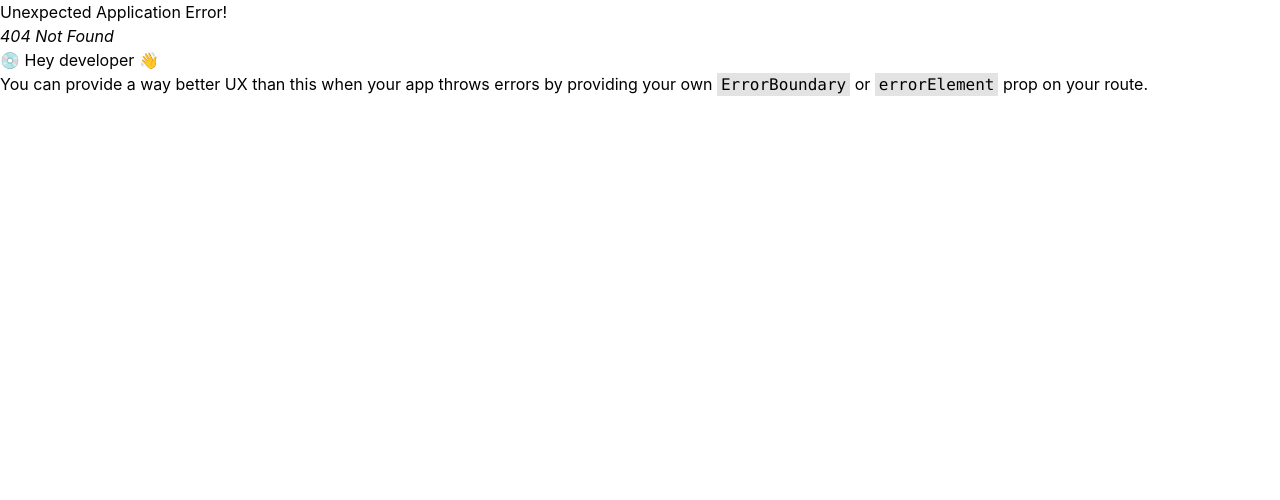
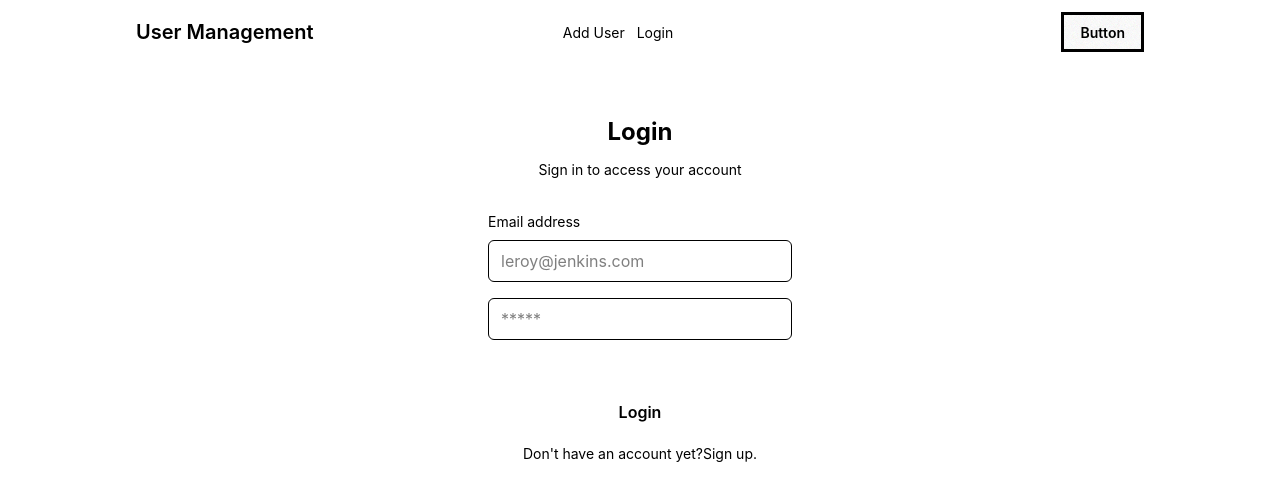
Before and after one commit to faisalchowdhury/user-management-client, a React (Vite) app: page /login in a window 1280 px wide. Before the commit this address had no page. Shown: the top 500 px of the page. Built offline with nearby package versions, Linux system fonts and the light colour scheme; no server answers.

Commit message:
Delete user Feature added

```diff
--- a/package.json
+++ b/package.json
@@ -16,7 +16,8 @@
     "react": "^19.1.0",
     "react-dom": "^19.1.0",
     "react-icons": "^5.5.0",
-    "react-router": "^7.6.0"
+    "react-router": "^7.6.0",
+    "sweetalert2": "^11.21.1"
   },
   "devDependencies": {
     "@eslint/js": "^9.25.0",
--- a/src/Component/Header.jsx
+++ b/src/Component/Header.jsx
@@ -1,6 +1,10 @@
 import React, { useContext } from "react";
+import { Link } from "react-router";
+import { AuthContext } from "../Context/AuthContext";
 
 const Header = () => {
+  const { user } = useContext(AuthContext);
+
   return (
     <div>
       <div className="navbar bg-base-100 ">
@@ -25,26 +29,30 @@ const Header = () => {
             <ul
               tabIndex={0}
               className="menu menu-sm dropdown-content bg-base-100 rounded-box z-1 mt-3 w-52 p-2 shadow">
-              <li>
-                <a>Add User</a>
-              </li>
+              <Link to={"/add-user"}>
+                <li>Add User</li>
+              </Link>
 
-              <li>
-                <a>Item 3</a>
-              </li>
+              <Link to={"/login"}>
+                <li>Login</li>
+              </Link>
             </ul>
           </div>
-          <a className="font-semibold text-xl">User Management</a>
+          <Link to={"/"} className="font-semibold text-xl">
+            User Management
+          </Link>
         </div>
         <div className="navbar-center hidden lg:flex">
-          <ul className="menu menu-horizontal px-1">
-            <li>
-              <a>Add User</a>
-            </li>
+          <ul className="menu menu-horizontal px-1 space-x-3">
+            <Link to={"/add-user"}>
+              <li>Add User</li>
+            </Link>
 
-            <li>
-              <a>Item 3</a>
-            </li>
+            <Link to={"/login"}>
+              <li>Login</li>
+            </Link>
+
+            <li className="bg-amber-500">{user ? user.email : null}</li>
           </ul>
         </div>
         <div className="navbar-end">
--- /dev/null
+++ b/src/Component/Login.jsx
@@ -0,0 +1,77 @@
+import React, { useContext } from "react";
+import { Link } from "react-router";
+import { AuthContext } from "../Context/AuthContext";
+
+const Login = () => {
+  const { userLogin } = useContext(AuthContext);
+  const handleUserLogin = (e) => {
+    e.preventDefault();
+    const form = e.target;
+    const formData = new FormData(form);
+    const { email, password } = Object.fromEntries(formData.entries());
+    console.log(email, password);
+
+    userLogin(email, password);
+  };
+  return (
+    <div>
+      <div className="flex flex-col max-w-sm mx-auto p-6 rounded-md sm:p-10 dark:bg-gray-50 dark:text-gray-800">
+        <div className="mb-8 text-center">
+          <h1 className="my-3 text-2xl font-bold">Login</h1>
+          <p className="text-sm dark:text-gray-600">
+            Sign in to access your account
+          </p>
+        </div>
+        <form
+          onSubmit={handleUserLogin}
+          noValidate=""
+          action=""
+          className="space-y-12">
+          <div className="space-y-4">
+            <div>
+              <label htmlFor="email" className="block mb-2 text-sm">
+                Email address
+              </label>
+              <input
+                type="text"
+                name="email"
+                id="email"
+                placeholder="leroy@jenkins.com"
+                className="w-full px-3 py-2 border rounded-md dark:border-gray-300 dark:bg-gray-50 dark:text-gray-800"
+              />
+            </div>
+            <div>
+              <input
+                type="password"
+                name="password"
+                id="password"
+                placeholder="*****"
+                className="w-full px-3 py-2 border rounded-md dark:border-gray-300 dark:bg-gray-50 dark:text-gray-800"
+              />
+            </div>
+          </div>
+          <div className="space-y-2">
+            <div>
+              <button
+                type="submit"
+                className="w-full px-8 py-3 font-semibold rounded-md dark:bg-violet-600 dark:text-gray-50">
+                Login
+              </button>
+            </div>
+            <p className="px-6 text-sm text-center dark:text-gray-600">
+              Don't have an account yet?
+              <Link
+                to={"/add-user"}
+                className="hover:underline dark:text-violet-600">
+                Sign up
+              </Link>
+              .
+            </p>
+          </div>
+        </form>
+      </div>
+    </div>
+  );
+};
+
+export default Login;
--- a/src/Component/UserList.jsx
+++ b/src/Component/UserList.jsx
@@ -1,11 +1,55 @@
-import React from "react";
+import React, { useContext, useState } from "react";
 import { FaEdit } from "react-icons/fa";
 import { MdDelete } from "react-icons/md";
 import { Link, useLoaderData } from "react-router";
+import { AuthContext } from "../Context/AuthContext";
+import Swal from "sweetalert2";
 
 const UserList = () => {
   const data = useLoaderData();
-  console.log(data);
+  const [users, setUsers] = useState(data);
+  const { deleteFromFirebase, user } = useContext(AuthContext);
+
+  const handleDeleteUser = (email) => {
+    if (email === user.email) {
+      Swal.fire({
+        title: "Are you sure you want to delete ?",
+        showDenyButton: true,
+        showCancelButton: true,
+        confirmButtonText: "Delete",
+        denyButtonText: `Don't Delete`,
+      }).then((result) => {
+        /* Read more about isConfirmed, isDenied below */
+        if (result.isConfirmed) {
+          deleteFromFirebase(email)
+            ?.then(() => {
+              alert("user deleted");
+
+              fetch(`http://localhost:3000/delete-user/${user.email}`, {
+                method: "DELETE",
+              })
+                .then((res) => res.json())
+                .then((data) => {
+                  const newUsers = users.filter((user) => user.email != email);
+                  setUsers(newUsers);
+
+                  console.log(data);
+                });
+            })
+            ?.catch((err) => console.log(err));
+          Swal.fire("Deleted!");
+        }
+      });
+    } else {
+      Swal.fire({
+        icon: "error",
+        title: "Oops...",
+        text: "You cant Delete Others profile",
+        timer: 2000,
+        showConfirmButton: false,
+      });
+    }
+  };
   return (
     <div>
       <div className="overflow-x-auto my-10">
@@ -29,7 +73,7 @@ const UserList = () => {
           </thead>
           <tbody>
             {/* row  */}
-            {data.map((user, id) => {
+            {users.map((user, id) => {
               return (
                 <tr key={user._id}>
                   <th>{id + 1}</th>
@@ -57,7 +101,9 @@ const UserList = () => {
                         {" "}
                         <FaEdit color="purple" size={16} />
                       </button>
-                      <button className="btn border-none hover:bg-slate-200 rounded-md">
+                      <button
+                        onClick={() => handleDeleteUser(user.email)}
+                        className="btn border-none hover:bg-slate-200 rounded-md">
                         <MdDelete color="red" size={16} />
                       </button>
                     </div>
--- a/src/Context/AuthProvider.jsx
+++ b/src/Context/AuthProvider.jsx
@@ -1,15 +1,44 @@
-import React from "react";
+import React, { useEffect, useState } from "react";
 import { AuthContext } from "./AuthContext";
-import { createUserWithEmailAndPassword } from "firebase/auth";
+import {
+  createUserWithEmailAndPassword,
+  deleteUser,
+  onAuthStateChanged,
+  signInWithEmailAndPassword,
+} from "firebase/auth";
 import { auth } from "../Firebase/firebase";
 
 const AuthProvider = ({ children }) => {
+  const [user, setUser] = useState(null);
   const createNewUser = (email, password) => {
     return createUserWithEmailAndPassword(auth, email, password);
   };
+  //
+
+  const deleteFromFirebase = (email) => {
+    return deleteUser(user);
+  };
+  //
+
+  const userLogin = (email, password) => {
+    return signInWithEmailAndPassword(auth, email, password);
+  };
+  //
+  useEffect(() => {
+    const unsubscribe = onAuthStateChanged(auth, (currentUser) => {
+      setUser(currentUser);
+    });
+
+    return () => {
+      unsubscribe();
+    };
+  }, []);
 
   const userInfo = {
     createNewUser,
+    deleteFromFirebase,
+    userLogin,
+    user,
   };
   return <AuthContext value={userInfo}>{children}</AuthContext>;
 };
--- a/src/main.jsx
+++ b/src/main.jsx
@@ -7,6 +7,7 @@ import MainLayout from "./Layout/MainLayout.jsx";
 import UserList from "./Component/UserList.jsx";
 import AddUser from "./Component/AddUser.jsx";
 import AuthProvider from "./Context/AuthProvider.jsx";
+import Login from "./Component/Login.jsx";
 
 const router = createBrowserRouter([
   {
@@ -22,6 +23,10 @@ const router = createBrowserRouter([
         path: "add-user",
         Component: AddUser,
       },
+      {
+        path: "login",
+        Component: Login,
+      },
     ],
   },
 ]);
```
Also changed, not shown: 1 other file (tests, documents, lock files or other folders).
